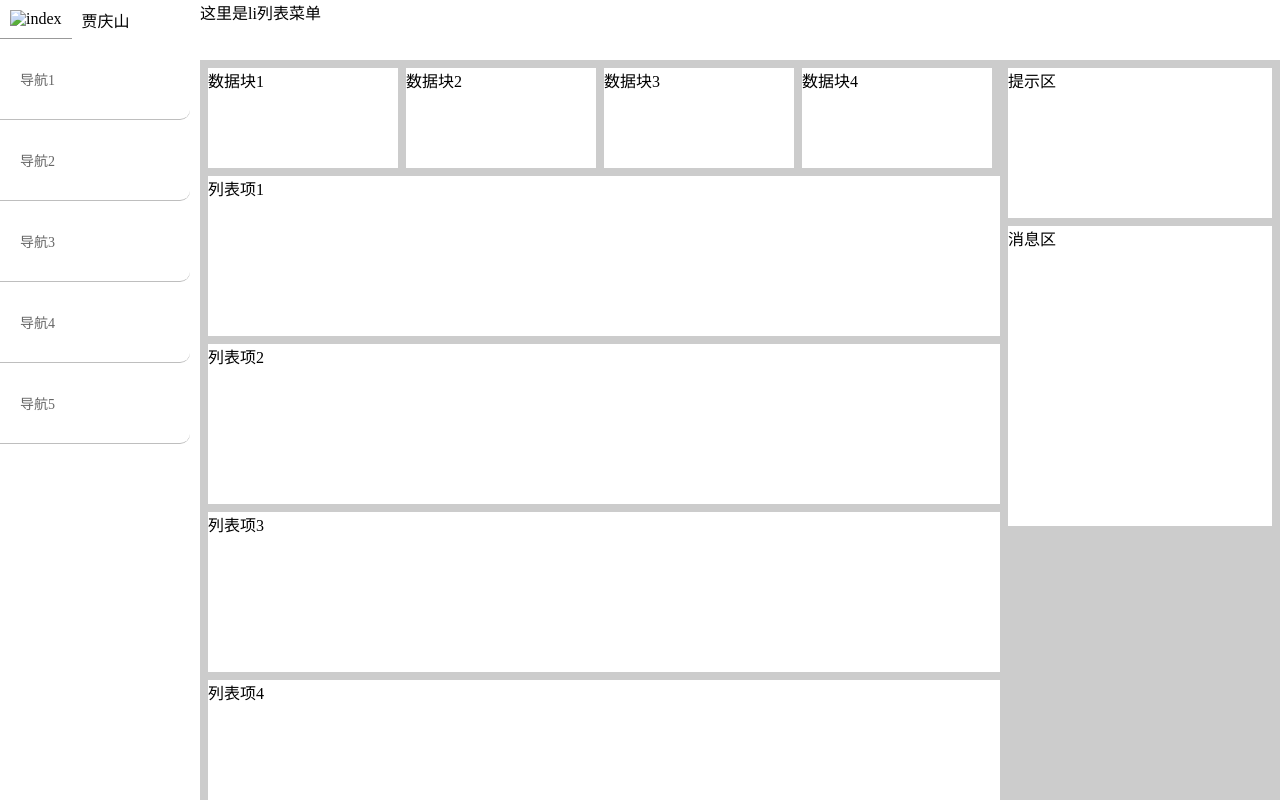
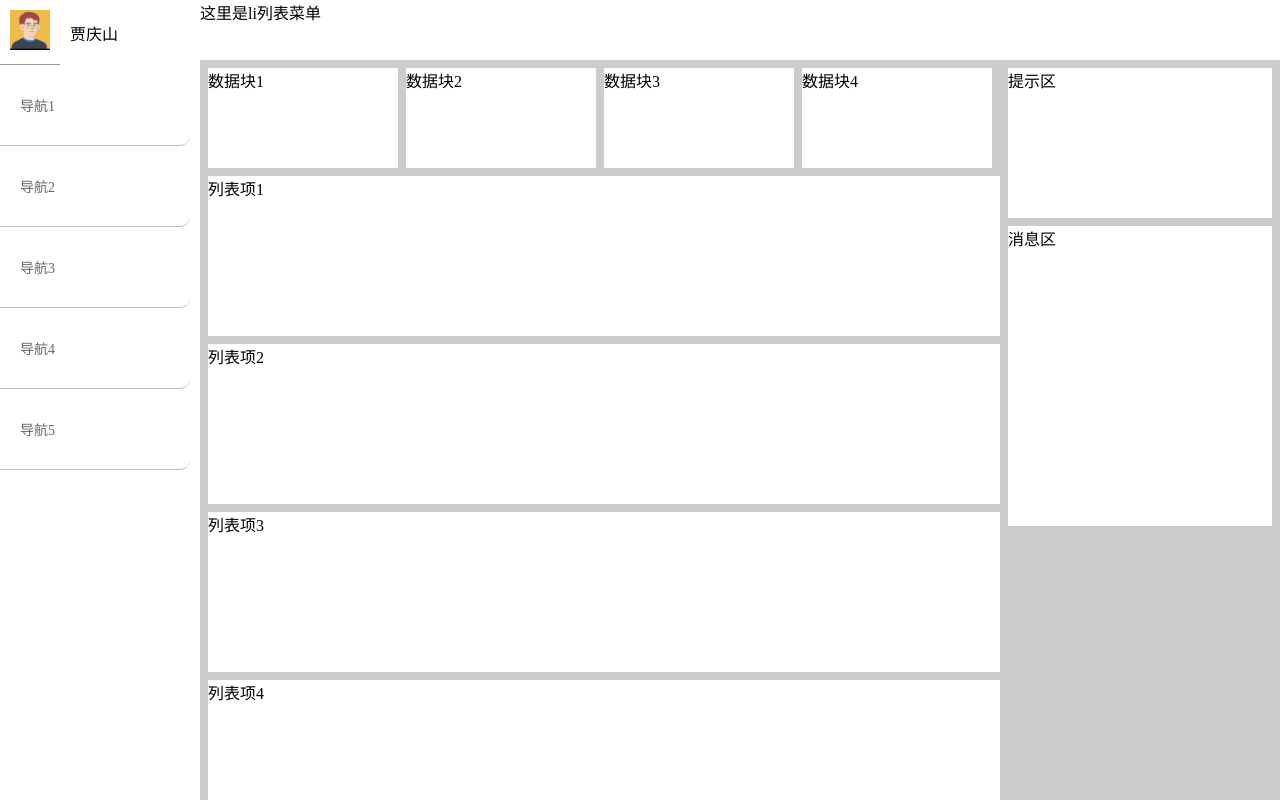
Before and after one commit to sdjqs/js01, a plain HTML site: page index.html in a window 1280 px wide. Drawn offline with Linux system fonts and the light colour scheme.

Commit message:
Update index.html

```diff
--- a/index.html
+++ b/index.html
@@ -81,7 +81,7 @@
           "
         >
           <img
-            src="./icon.png"
+            src="./webheadimage.jpg"
             width="40px"
             height="40px"
             alt="index"
```
